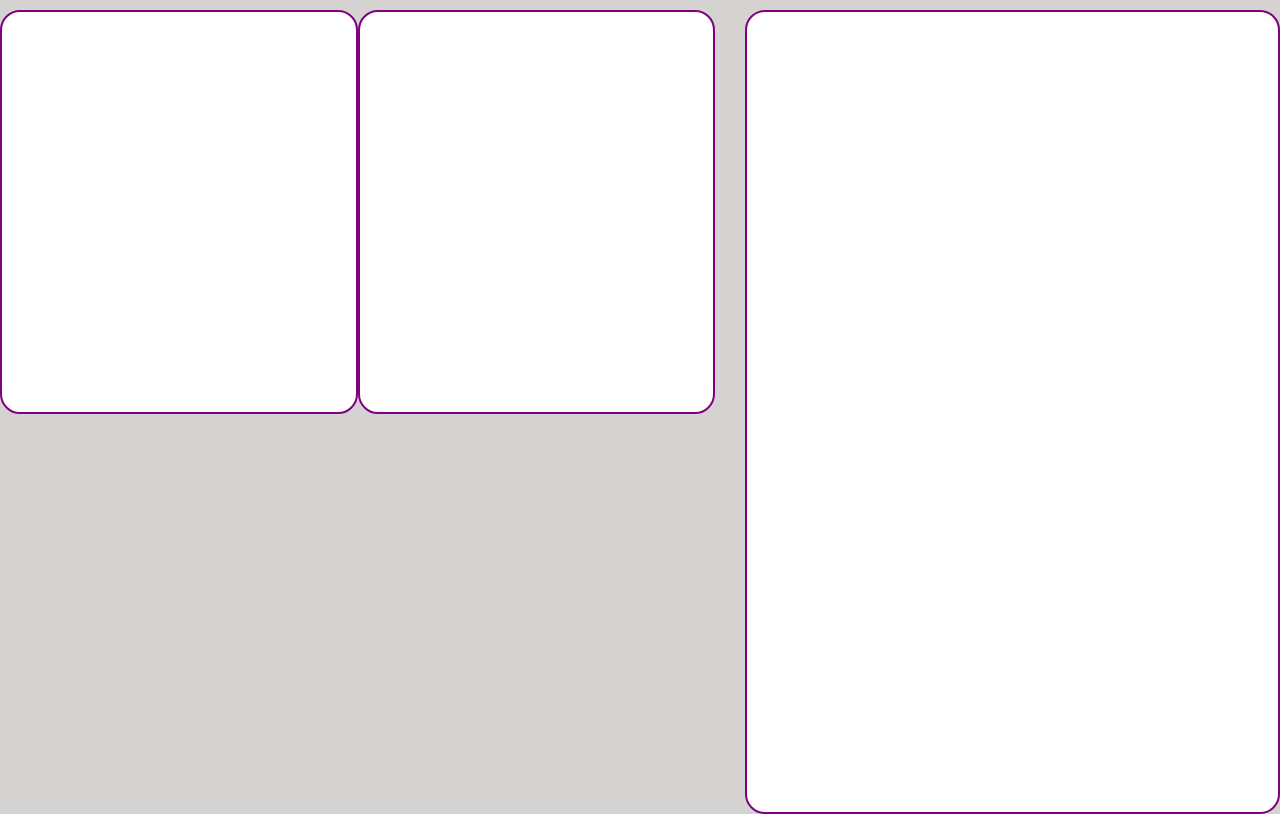
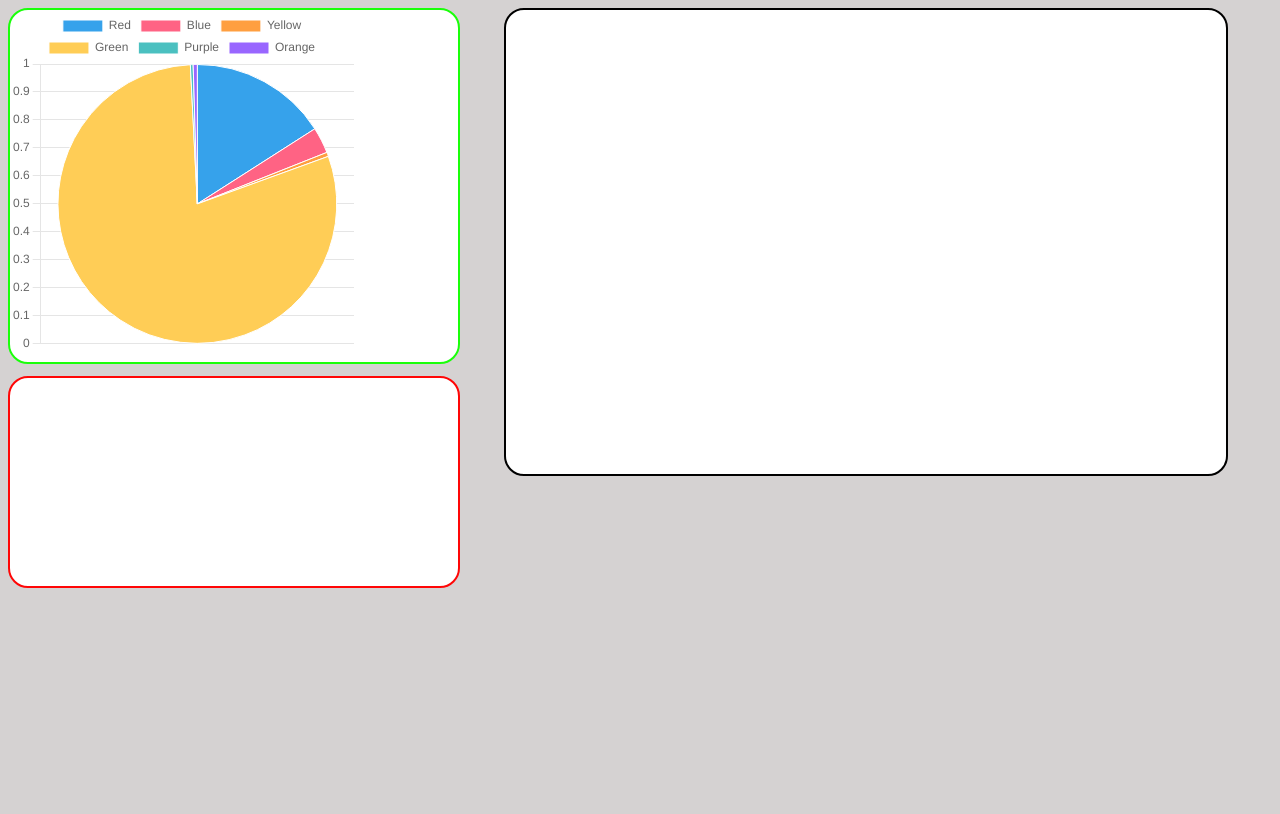
Before and after one commit to Eng-Prince/Project_Submission_Gateway, a website: page dashborad/display.html in a window 1280 px wide. Shown: the part 48-862 px from the top of the page. After the commit the page ends 800 px from the top, so only its background shows below. Drawn offline with nearby package versions, Linux system fonts and the light colour scheme.

Commit message:
Some Modifications

```diff
--- a/dashborad/display.html
+++ b/dashborad/display.html
@@ -25,16 +25,20 @@
       </div>
       <div class="containContainer">
         <div class="Container">
+          <div class="canvasContainer">
+            <canvas id="myChart"></canvas>
+        </div>
       </div>
-        <div class="Container1">
+      <div class="Container2">
       </div>
-          <div class="Container2">
-        </div>
+      <div class="Container1">
+    </div>
         </div>
       </div>
     </div>
 
-
+    <script src="https://cdn.jsdelivr.net/npm/chart.js"></script>
+    <script src="/dashborad/script.js"></script>
 
 </body>
 </html>
--- a/dashborad/script.js
+++ b/dashborad/script.js
@@ -0,0 +1,24 @@
+
+
+
+    // import Chart from 'chart.js/auto';
+  const ctx = document.getElementById('myChart');
+
+  new Chart(ctx, {
+    type: 'pie',
+    data: {
+      labels: ['Red', 'Blue', 'Yellow', 'Green', 'Purple', 'Orange'],
+      datasets: [{
+        label: '# of Votes',
+        data: [100, 19, 3, 500, 2, 3],
+        borderWidth: 1
+      }]
+    },
+    options: {
+      scales: {
+        y: {
+          beginAtZero: true
+        }
+      }
+    }
+  });
--- a/dashborad/style.css
+++ b/dashborad/style.css
@@ -6,45 +6,56 @@ body{
     background-color: rgb(213, 210, 210);
 }
 
-.Container{
-    border: 2px solid purple;
-    background-color: white;
-    height: 50vh;
-    width: 30rem;
-    /* left: 20rem; */
-    margin-top: 10px;
-    border-radius: 20px;
+.containContainer {
+  display: grid;
+  /* position: relative; */
+  grid-template-columns: auto auto ;     /* 2 columns */
+  grid-template-rows: 23rem 20px 20px;   /* 3 rows */
+  gap: 0px;                                /* No gap between grid items */
+  padding: 8px;
+}
+
+/* First Box */
+.Container {
+  border: 2px solid rgb(26, 255, 10);
+  background-color: white;
+  height: 22rem;
+  width: 28rem;
+  grid-column: 1;
+  grid-row: 1;
+  border-radius: 20px;
+}
+
+/* Second Box */
+.Container1 {
+  border: 2px solid rgb(255, 6, 6);
+  background-color: white;
+  height: 13rem;
+  width: 28rem;
+  grid-column: 1px;
+  grid-row: 2;
+  border-radius: 20px;
+}
+
+/* Third (Taller) Box */
+.Container2 {
+  border: 2px solid black;
+  background-color: white;
+  height: calc(25vh + 33vh);  /* Equal to combined height of .Container and .Container1 */
+  width: 45rem;
+  grid-column: 2;
+  grid-row: 1 / span 2;
+  border-radius: 20px;
 
 }
-.Container1{
-    border: 2px solid purple;
-    background-color: white;
-    height: 50vh;
-    width: 30rem;
-    /* left: 20rem; */
-    margin-top: 10px;
-    border-radius: 20px;
 
+.canvasContainer{
+    /* border: 2px solid red; */
+    /* margin-left: 12px; */
+    width: 27rem;
+    height: 21.5rem;
 }
-.Container2{
-    border: 2px solid purple;
-    background-color: white;
-    height: 100vh;
-    width: 45rem;
-    margin-left: 30px;
-    margin-top: 10px;
-    border-radius: 20px;
-}
-.containContainer{
-    display: flex;
-    /* justify-content: space-between; */
-    align-items: top;
-
-
-
-
-}
-.upperContainer{
+  .upperContainer{
     /* border: 2px solid yellow; */
     position:relative;
 
--- a/css/style.css
+++ b/views/style.css
@@ -6,6 +6,10 @@
 }
 
 body {
+  background: linear-gradient(135deg, #1d2b64, #f8cdda);
+
+}
+.MainContainer{
   height: 100vh;
   background: linear-gradient(135deg, #1d2b64, #f8cdda);
   display: flex;
@@ -13,6 +17,7 @@ body {
   justify-content: center;
   overflow: hidden;
   animation: backgroundMove 10s infinite alternate ease-in-out;
+
 }
 
 @keyframes backgroundMove {
@@ -75,10 +80,10 @@ body {
   position: relative;
   /* padding: 100px; */
   width: 30rem;
-  height: 35rem;
+  height: 40rem;
   display: flex;
   justify-content: center;
-  align-items: center;
+  align-items: flex-start;
   transition: transform 0.8s ease-in-out;
 }
 
@@ -129,7 +134,7 @@ h3 {
   font-size: 25px;
   font-weight: 500;
   overflow-y: scroll;
-  height: 80vh;
+  height: 78vh;
   /* display: grid;
       grid-template-columns: 22rem 22rem 22rem; */
 
@@ -187,6 +192,10 @@ button {
   cursor: pointer;
   transition: 0.4s ease;
 }
+.Upload-btn{
+  width: 10rem;
+  margin: 15px;
+}
 
 button:hover {
   background: #ffb5d6;
@@ -198,5 +207,41 @@ input:hover {
   background: #c0bdbe46;
   transform: scale(1);
   border: none;
-  box-shadow: 0 0 20px rgba(255, 255, 255, 0.3);
+  box-shadow: 0 0 12px rgba(255, 255, 255, 0.3);
 }
+.DiscContainer{
+  background-color: #2a3870;
+  border-width: 2px;
+  margin: 13px 13px 0px 0px;
+  /* margin-top: 13px;
+  margin-right: 13px; */
+  padding-top: 15px;
+  border-radius: 15px;
+  box-shadow: 0px 0px 20px rgba(55, 52, 52, 0.623);
+  height: 20rem;
+}
+embed{
+  height: 20rem;
+  width: 23.2rem;
+}
+
+#fileInput{
+  background-color: white;
+  color: #1d2b64;
+}
+.Project-view{
+  position:absolute;
+  background-color: rgb(192, 255, 212);
+  font-size: 15px;
+  font-weight: 400;
+  font-family: Verdana;
+  font-variant: small-caps;
+  border-radius: 5px;
+  height:2.5rem;
+  width: 8rem;
+  display: flex;
+  margin: 5px 0 0 5px;
+  justify-content: center;
+  align-items: center;
+
+}
```
Also changed, not shown: views/infoForm.html (+32 -9 lines), views/script.js (renamed from js/script.js).
